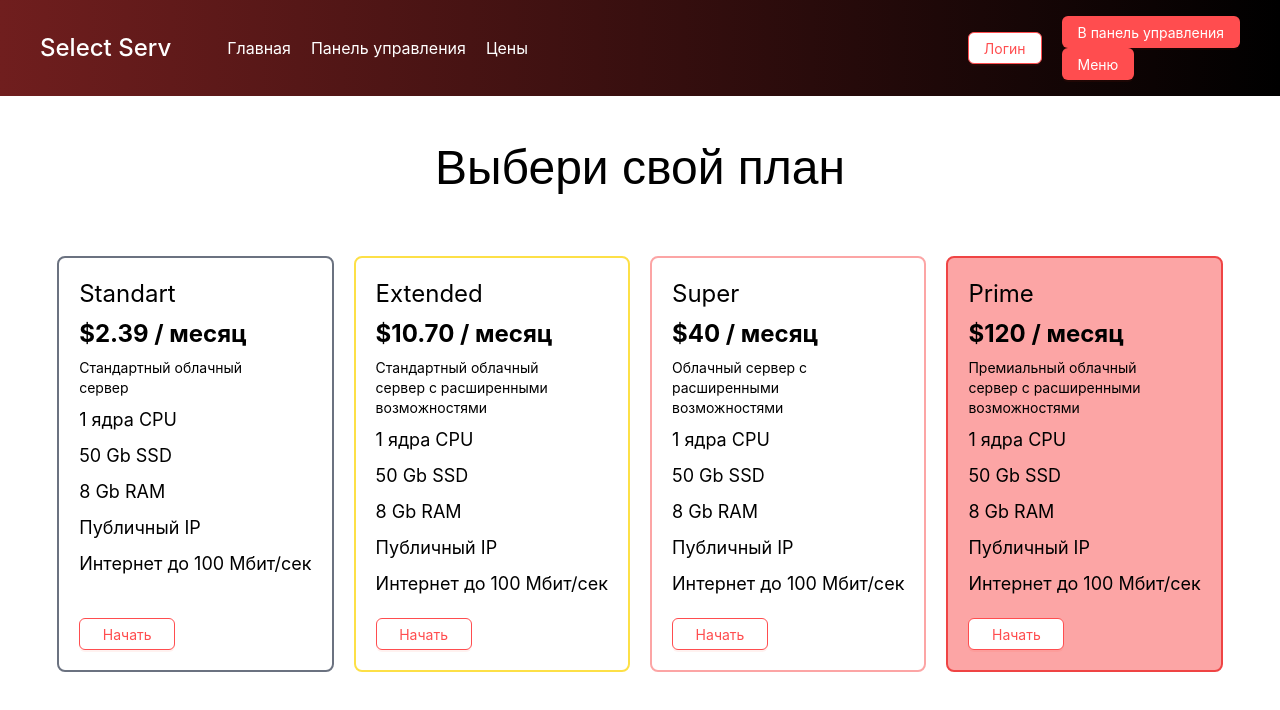
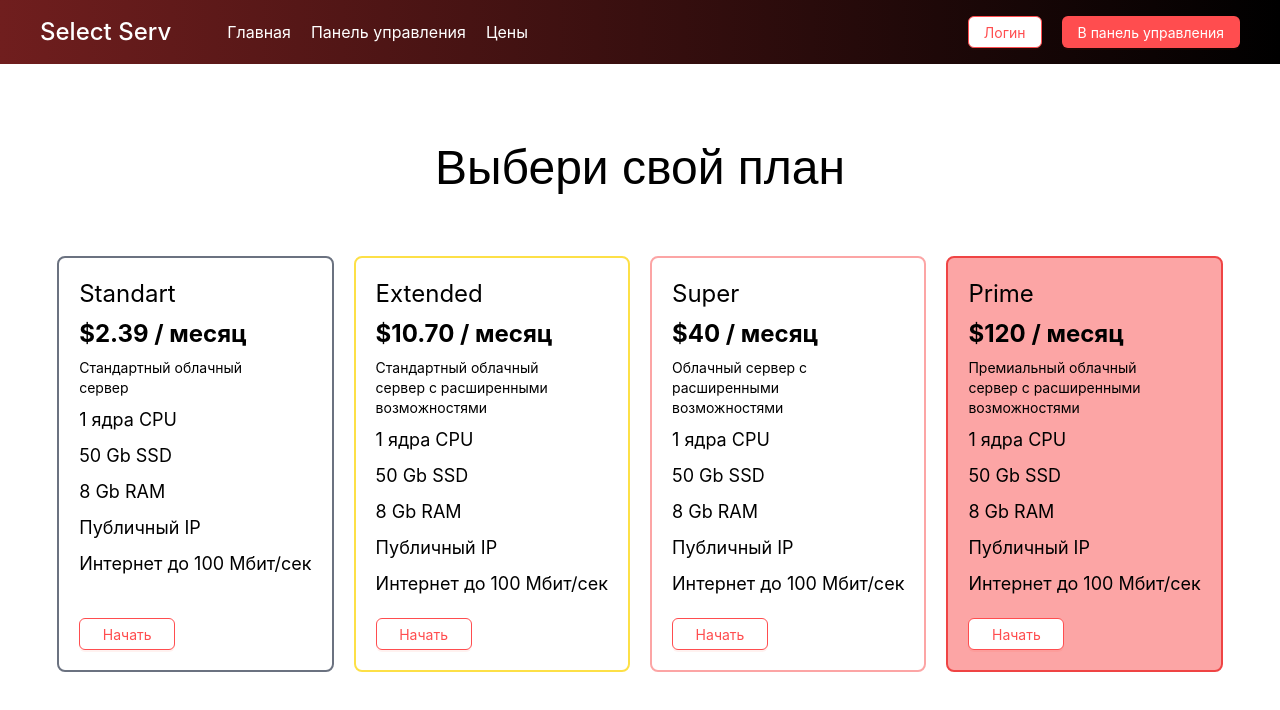
Before and after one commit to BibaBlloba/SelectServ2, a React (Vite) app in the folder frontend/: page /price in a window 1280 px wide. Shown: the top 710 px of the page. Built offline with nearby package versions, Linux system fonts and the light colour scheme.

Commit message:
navBar fix

```diff
--- a/frontend/src/components/MobileDrawer.jsx
+++ b/frontend/src/components/MobileDrawer.jsx
@@ -12,6 +12,7 @@ function MobileDrawer() {
         danger
         type="primary"
         onClick={() => setIsDrawerOpen(true)}
+        className="block sm:hidden"
       >
         Меню
       </Button>
--- a/frontend/tailwind.config.js
+++ b/frontend/tailwind.config.js
@@ -3,6 +3,9 @@ export default {
   content: ["./index.html", "./src/**/*.{js,ts,jsx,tsx}"],
   theme: {
     extend: {
+      screens: {
+        sm: "480px",
+      },
       fontFamily: {
         mainFont: ['"Nunito"', "sans-serif"],
       },
```
